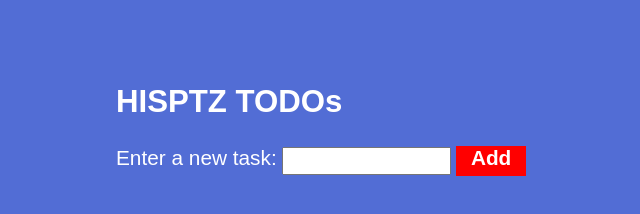
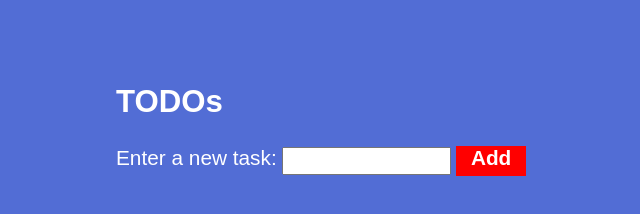
Before and after one commit to TimothyMwaisaka/todoapp, a plain HTML site: page index.html in a window 1280 px wide. Shown: the whole page, without its empty margins (224-864 px from the left). Drawn offline with nearby package versions, Linux system fonts and the light colour scheme.

Commit message:
Minor change in index.html

```diff
--- a/index.html
+++ b/index.html
@@ -8,7 +8,7 @@
 </head>
 <body>
 <div class="wrapper">
-    <h2>HISPTZ TODOs</h2>
+    <h2>TODOs</h2>
     <form name="ToDoList">
         <label>Enter a new task:</label>
         <input type="text" name="task" id="task"/>
```
